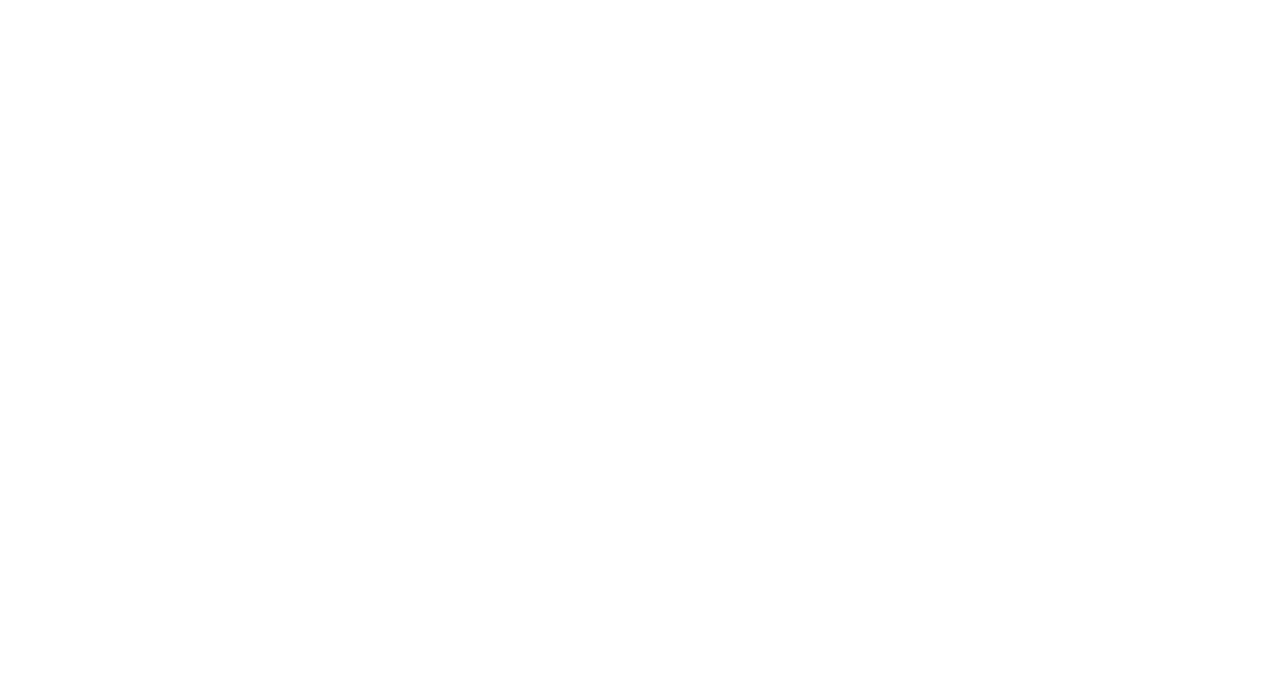
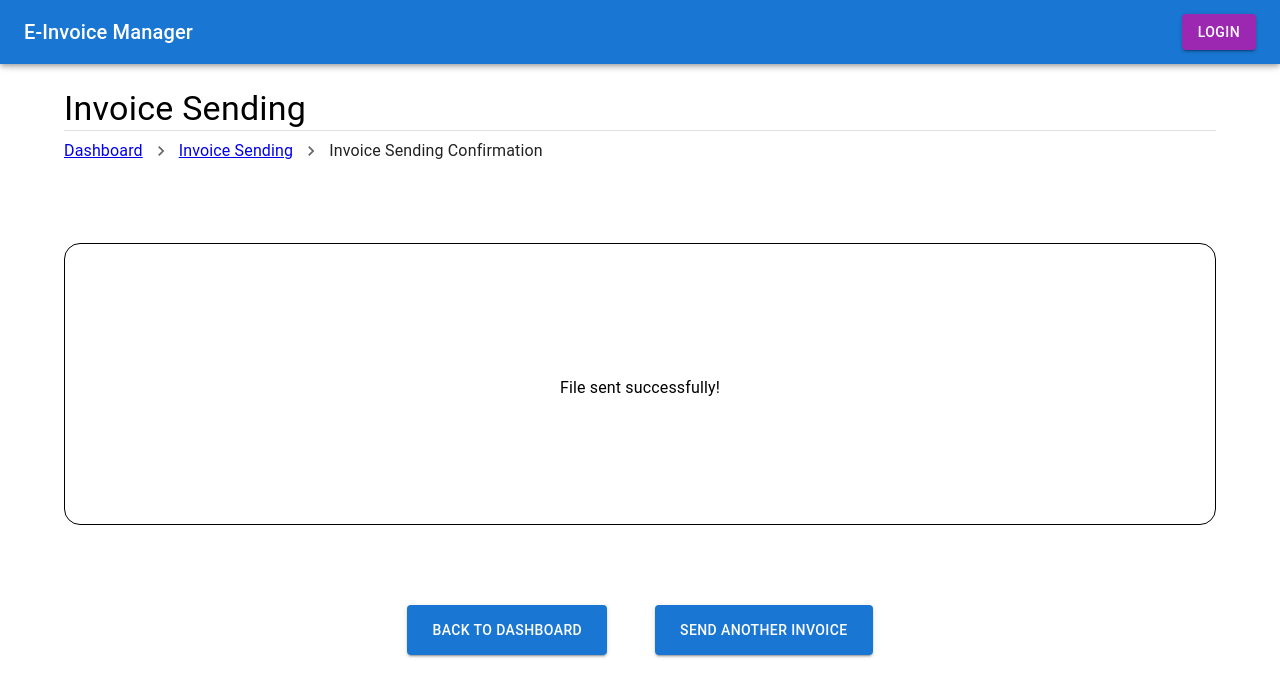
Before and after one commit to Nathan-CSE/Invoicify, a React (Create React App) app in the folder frontend/: page /invoice-sending-confirmation in a window 1280 px wide. Before the commit this address had no page. Shown: the top 696 px of the page. Built offline with nearby package versions, Linux system fonts and the light colour scheme.

Commit message:
created selection of stored invoices, invoice sending confirmation page and ensuring only either uploading file or selecting invoice to send

```diff
--- a/frontend/src/PageList.tsx
+++ b/frontend/src/PageList.tsx
@@ -11,7 +11,8 @@ import Navbar from './components/Navbar';
 import SettingsPage from './pages/SettingsPage';
 import PreviewInvoice from './pages/PreviewInvoice';
 import ResetPassword from './pages/ResetPasswordPage';
-import InvoiceSending from './pages/InvoiceSending';
+import InvoiceSending from './pages/InvoiceSending/InvoiceSending';
+import InvoiceSendingConfirmation from './pages/InvoiceSending/InvoiceSendingConfirmation';
 
 function PageList() {
   const [token, setToken] = React.useState('');
@@ -89,7 +90,7 @@ function PageList() {
           }
         />
         <Route
-          path='/invoice-confirmation'
+          path='/invoice-creation-confirmation'
           element={
             <>
               <Navbar token={token} setToken={setToken} />
@@ -116,6 +117,15 @@ function PageList() {
           }
         />
         <Route
+          path='/invoice-sending-confirmation'
+          element={
+            <>
+              <Navbar token={token} setToken={setToken} />
+              <InvoiceSendingConfirmation token={token} />
+            </>
+          }
+        />
+        <Route
           path='/settings'
           element={
             <>
--- a/frontend/src/pages/CreationGUI.tsx
+++ b/frontend/src/pages/CreationGUI.tsx
@@ -249,7 +249,7 @@ export default function CreationGUI() {
       try {
         const response = await axios.post('http://localhost:5000/invoice/create', invoiceData);
         if (response.status === 201) {
-          navigate('/invoice-confirmation', { state: invoiceData });
+          navigate('/invoice-creation-confirmation', { state: invoiceData });
 
         } else {
           console.log(response);
--- /dev/null
+++ b/frontend/src/pages/InvoiceSending/InvoiceSending.tsx
@@ -0,0 +1,221 @@
+import * as React from 'react';
+import Button from '@mui/material/Button';
+import Box from '@mui/material/Box';
+import Typography from '@mui/material/Typography';
+import Container from '@mui/material/Container';
+import Divider from '@mui/material/Divider';
+import { Link, useNavigate } from 'react-router-dom';
+import Breadcrumbs from '@mui/material/Breadcrumbs';
+import NavigateNextIcon from '@mui/icons-material/NavigateNext';
+import InputLabel from '@mui/material/InputLabel';
+import MenuItem from '@mui/material/MenuItem';
+import FormControl from '@mui/material/FormControl';
+import Select, { SelectChangeEvent } from '@mui/material/Select';
+import { DropzoneArea } from "mui-file-dropzone";
+import axios from 'axios';
+import { TextField } from '@mui/material';
+
+export default function InvoiceSending(props: { token: string; }) {
+  // console.log('user token: ', props.token);
+  const navigate = useNavigate();
+  const [open, setOpen] = React.useState(false);
+  const [invoice, setInvoice] = React.useState('');
+  const [file, setFile] = React.useState<File | null>(null);
+  const [availableInvoices, setAvailableInvoices] = React.useState<any[]>([]);
+
+
+  const handleChange = (event: SelectChangeEvent) => {
+    console.log('this is event.target: ', event.target);
+
+    setInvoice(event.target.value);
+
+    if (event.target.value) {
+      setFile(null); // Clear file selection if an invoice is selected
+
+    }
+
+  };
+
+  const handleFileChange = (loadedFiles: File[]) => {
+    console.log('Currently loaded:', loadedFiles);
+    if (loadedFiles.length > 0) {
+      setFile(loadedFiles[0]);
+      setInvoice(''); // Clear invoice selection if a file is uploaded
+    } else {
+      setFile(null);
+    }
+  };
+
+  const handleSubmit = async (event: { preventDefault: () => void; currentTarget: HTMLFormElement | undefined; }) => {
+    event.preventDefault();
+
+    const formData = new FormData(event.currentTarget);
+
+    if (file) {
+      formData.append("files", file);
+    }
+
+    console.log('this is formData: ', formData);
+    navigate('/invoice-sending-confirmation');
+
+    try {
+      // Placeholder until sending endpoint has been created
+      const response = await axios.post(`http://localhost:5000/invoice/uploadValidate`, formData, {
+        headers: {
+          'Authorisation': `${props.token}`,
+          'Content-Type': 'multipart/form-data'
+        }
+      });
+
+      if (response.status === 200) {
+        console.log(response.data);
+        navigate('/invoice-sending-confirmation');
+
+      } else {
+        console.log(response.data);
+        navigate('/invoice-sending-confirmation');
+        // alert("Unable to send invoice");
+      }
+    } catch (err) {
+      // console.log(err);
+      alert(err);
+    }
+
+  };
+
+  React.useEffect(() => {
+    const fetchData = async () => {
+      try {
+        // placeholder until everything else is merged
+        // const response = await axios.get('http://localhost:5000/invoice/history?is_ready=true', {
+        //   headers: {
+        //     'Authorisation': `${props.token}`,
+        //   }
+        // });
+        const response = await axios.get('http://localhost:5000/invoice/history?is_ready=false', {
+          headers: {
+            'Authorisation': `${props.token}`,
+          }
+        });
+
+        var allInvoices = [];
+
+        if (response.status === 200) {
+          for (let i = 0; i < response.data.length; i++) {
+            var invoiceInfo = {
+              name: response.data[i].name,
+              invoiceId: response.data[i].id
+            }
+
+            allInvoices.push(invoiceInfo);
+          }
+          console.log(response.data);
+          setAvailableInvoices(allInvoices);
+          // console.log("all invoices: ", allInvoices);
+          // navigate('/invoice-creation-confirmation', { state: invoiceData });
+        } else {
+          console.log(response);
+          alert("Unable to retrieve valid invoices");
+        }
+      } catch (err) {
+        alert(err);
+      }
+    };
+
+    fetchData();
+  }, []);
+
+
+  return (
+    <>
+
+      <Container maxWidth="lg" sx={{ marginTop: 11 }}>
+        <Typography variant='h4'>
+          Invoice Sending
+        </Typography>
+
+        <Divider sx={{ borderBottomWidth: 1.5, marginBottom: 1 }} />
+
+        <Breadcrumbs
+          aria-label='breadcrumb'
+          separator={<NavigateNextIcon fontSize="small" />}
+        >
+          <Typography
+            component={Link}
+            to='/dashboard'
+          >
+            Dashboard
+          </Typography>
+
+          <Typography color='text.primary'>
+            Invoice Sending
+          </Typography>
+        </Breadcrumbs>
+
+        <form onSubmit={handleSubmit}>
+
+          <Box sx={{ my: 5 }}>
+            <DropzoneArea
+              acceptedFiles={['.json', '.pdf']}
+              fileObjects={file}
+              onChange={handleFileChange}
+              dropzoneText={'Upload an Invoice: JSON, PDF'}
+              filesLimit={1}
+            />
+          </Box>
+
+          <Typography variant='h5' textAlign='center' sx={{ my: 2 }}>
+            OR
+          </Typography>
+
+          <Box sx={{ minWidth: 120 }}>
+            <FormControl variant="standard" fullWidth>
+              <InputLabel id="select-invoice-label">Select Invoice</InputLabel>
+              <Select
+                labelId="select-invoice-label"
+                id="select-invoice"
+                name='select-invoice'
+                value={invoice}
+                label="Select Invoice"
+                onChange={handleChange}
+                disabled={Boolean(file)}
+              >
+                {availableInvoices.map((invoice) => (
+                  <MenuItem value={invoice.invoiceId}>{invoice.name}</MenuItem>
+                ))}
+              </Select>
+            </FormControl>
+          </Box>
+
+          <Box sx={{ minWidth: 120, mb: 5 }}>
+            <FormControl variant="standard" fullWidth>
+              <TextField
+                margin="normal"
+                required
+                id="recipientEmail"
+                label="Recipient Email"
+                name="recipientEmail"
+                variant="standard"
+                sx={{ width: '100%' }}
+              />
+            </FormControl>
+          </Box>
+
+          <Box textAlign='center'>
+            <Button
+              type="submit"
+              variant='contained'
+              sx={{
+                height: '50px',
+                padding: '25px',
+              }}
+            >
+              Continue
+            </Button>
+          </Box>
+        </form>
+      </Container>
+
+    </>
+  );
+}
--- a/frontend/src/pages/InvoiceSending.tsx
+++ b/frontend/src/pages/InvoiceSending/InvoiceSendingConfirmation.tsx
@@ -13,7 +13,7 @@ import FormControl from '@mui/material/FormControl';
 import Select, { SelectChangeEvent } from '@mui/material/Select';
 import { DropzoneArea } from "mui-file-dropzone";
 import axios from 'axios';
-import { TextField } from '@mui/material';
+import { Grid, TextField } from '@mui/material';
 
 export default function InvoiceSending(props: { token: string; }) {
   console.log('user token: ', props.token);
@@ -112,71 +112,68 @@ export default function InvoiceSending(props: { token: string; }) {
             Dashboard
           </Typography>
 
+          <Typography
+            component={Link}
+            to='/invoice-sending'
+          >
+            Invoice Sending
+          </Typography>
+
           <Typography color='text.primary'>
-            Invoice Sending
+            Invoice Sending Confirmation
           </Typography>
         </Breadcrumbs>
 
-        <Box sx={{ my: 5 }}>
-          <DropzoneArea
-            acceptedFiles={['.json', '.pdf']}
-            fileObjects={file}
-            onChange={handleFileChange}
-            dropzoneText={'Upload an Invoice: JSON, PDF'}
-            filesLimit={1}
-          />
+        <Box
+          sx={{
+            my: 10,
+            padding: 5,
+            height: '25vh',
+            display: 'flex',
+            flexDirection: 'column',
+            alignItems: 'center',
+            justifyContent: 'center',
+            border: 'solid 0.5px',
+            borderRadius: 4
+          }}
+        >
+          <Box sx={{ mt: 1 }}>
+            <Typography textAlign='center'>
+              File sent successfully!
+            </Typography>
           </Box>
 
-        <Typography variant='h5' textAlign='center' sx={{ my: 2 }}>
-          OR
-        </Typography>
-
-        <Box sx={{ minWidth: 120 }}>
-          <FormControl variant="standard" fullWidth>
-            <InputLabel id="select-invoice-label">Select Invoice</InputLabel>
-            <Select
-              labelId="select-invoice-label"
-              id="select-invoice"
-              name='select-invoice'
-              value={invoice}
-              label="Select Invoice"
-              onChange={handleChange}
-              disabled={Boolean(file)}
-            >
-              <MenuItem value={10}>Invoice 1</MenuItem>
-              <MenuItem value={11}>Invoice 2</MenuItem>
-              <MenuItem value={12}>Invoice 3</MenuItem>
-            </Select>
-          </FormControl>
         </Box>
 
-        <Box sx={{ minWidth: 120, mb: 5 }}>
-          <FormControl variant="standard" fullWidth>
-            <TextField
-              margin="normal"
-              required
-              id="recipientEmail"
-              label="Recipient Email"
-              name="recipientEmail"
-              variant="standard"
-              sx={{ width: '100%' }}
-              onChange={(e) => setEmail(e.target.value)}
-            />
-          </FormControl>
-        </Box>
-
-        <Box textAlign='center'>
+        <Grid container justifyContent="center" spacing={6}>
+          <Grid item>
             <Button
-            onClick={handleSubmit}
+              component={Link}
+              to='/dashboard'
               variant='contained'
               sx={{
                 height: '50px',
                 padding: '25px',
               }}
             >
-            Continue
+              Back to Dashboard
             </Button>
-        </Box>
+          </Grid>
+
+          <Grid item>
+            <Button
+              component={Link}
+              to='/invoice-sending'
+              variant='contained'
+              sx={{
+                height: '50px',
+                padding: '25px',
+              }}
+            >
+              Send another Invoice
+            </Button>
+          </Grid>
+        </Grid>
       </Container>
 
     </>
```
Lines whose indentation alone changed are shown as unchanged.
